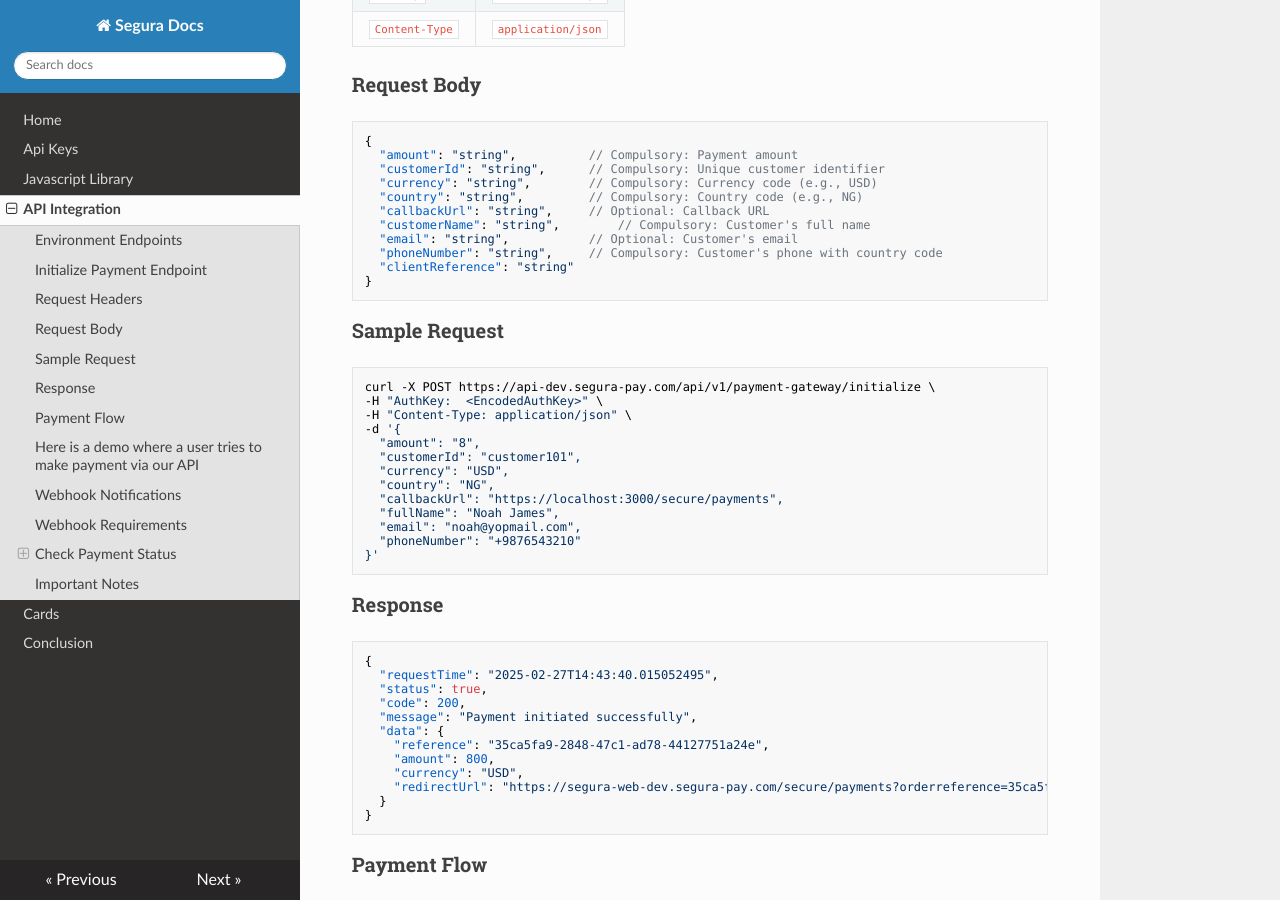
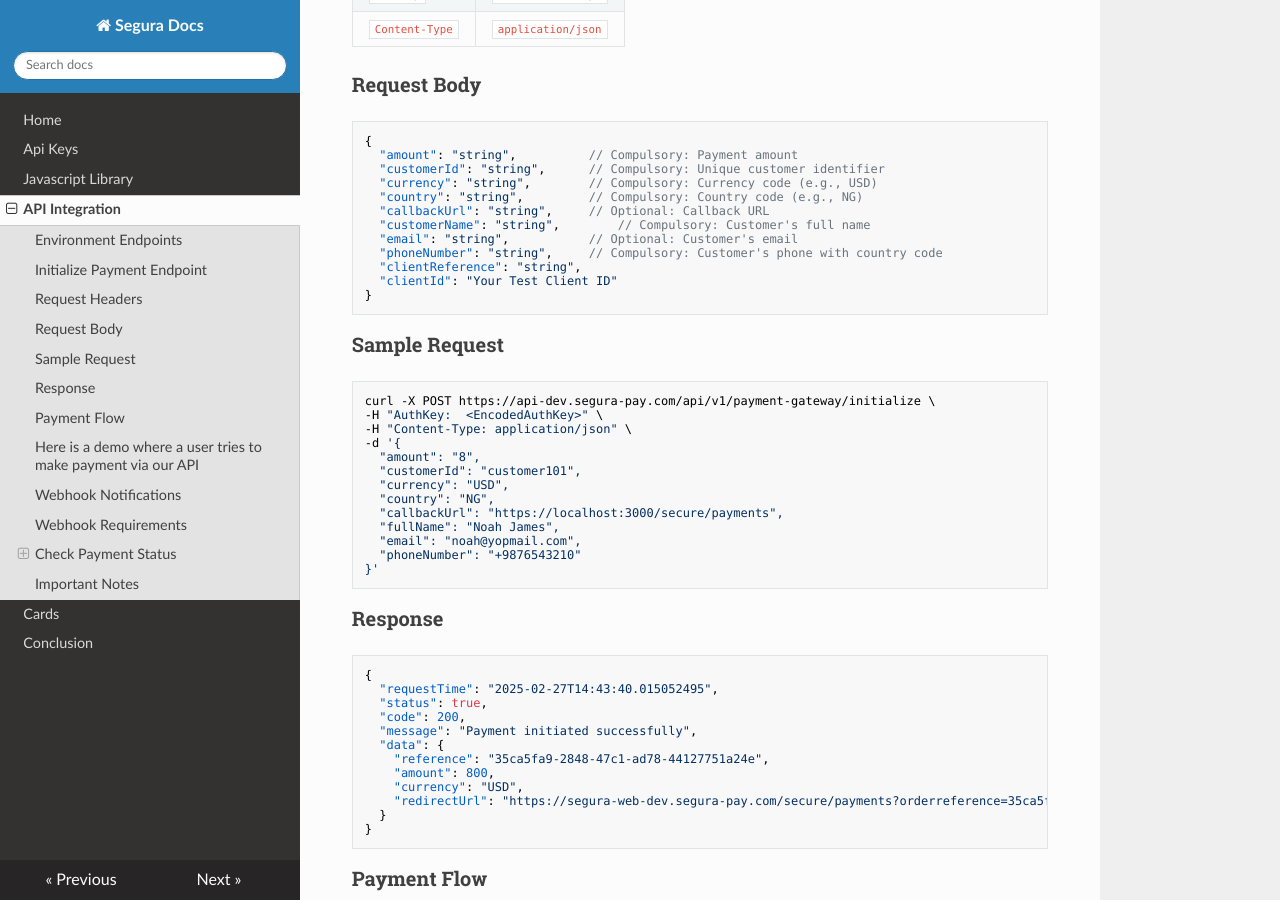
Before and after one commit to Noah-droid/segura, an MkDocs documentation site: the page built from docs/process.md, in a window 1280 px wide and 900 px high, scrolled down 499 px. Built offline with MkDocs 1.6.1, drawn with Linux system fonts in a browser that asks for light colours; nearby versions of some CDN libraries.

Commit message:
Update process.md

````diff
--- a/docs/process.md
+++ b/docs/process.md
@@ -28,7 +28,8 @@ POST https://api-dev.segura-pay.com/api/v1/payment-gateway/initialize
   "customerName": "string",        // Compulsory: Customer's full name
   "email": "string",           // Optional: Customer's email
   "phoneNumber": "string",     // Compulsory: Customer's phone with country code
-  "clientReference": "string"
+  "clientReference": "string",
+  "clientId": "Your Test Client ID"
 }
 ```
 
````
